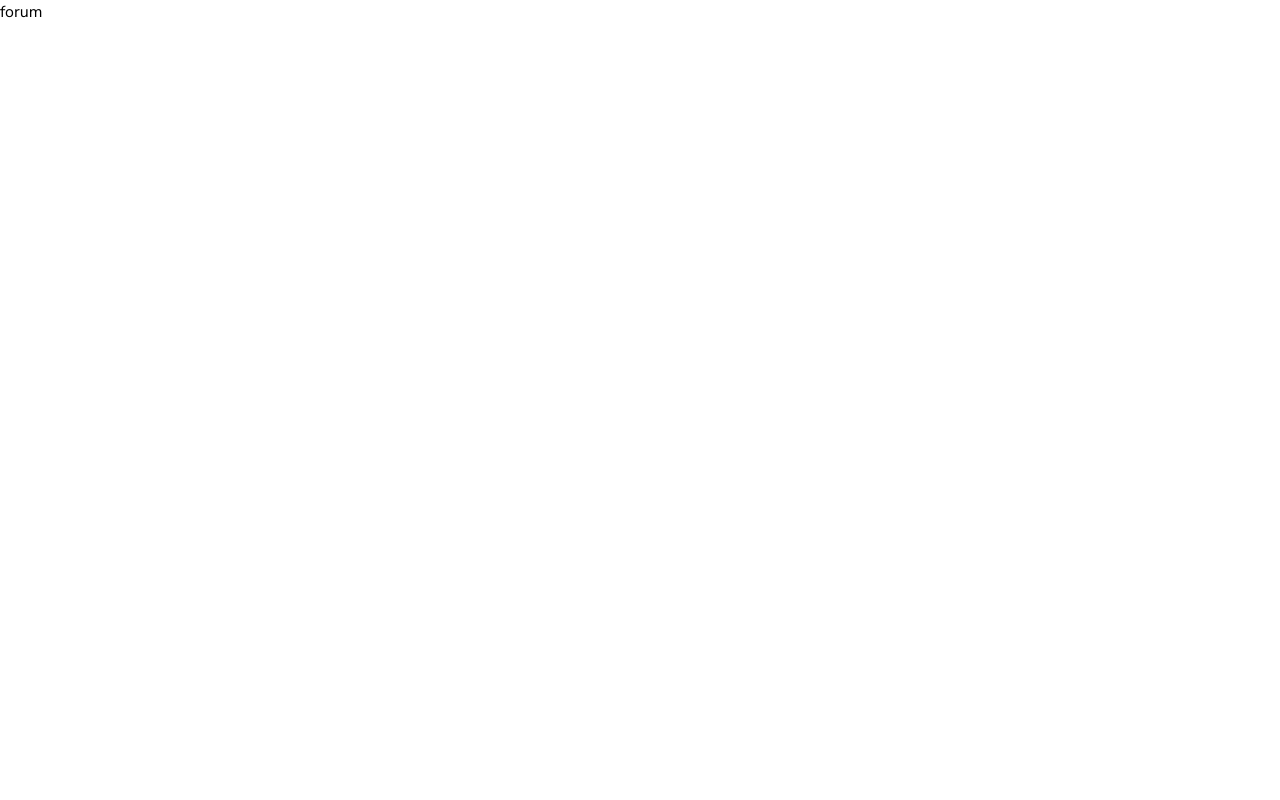
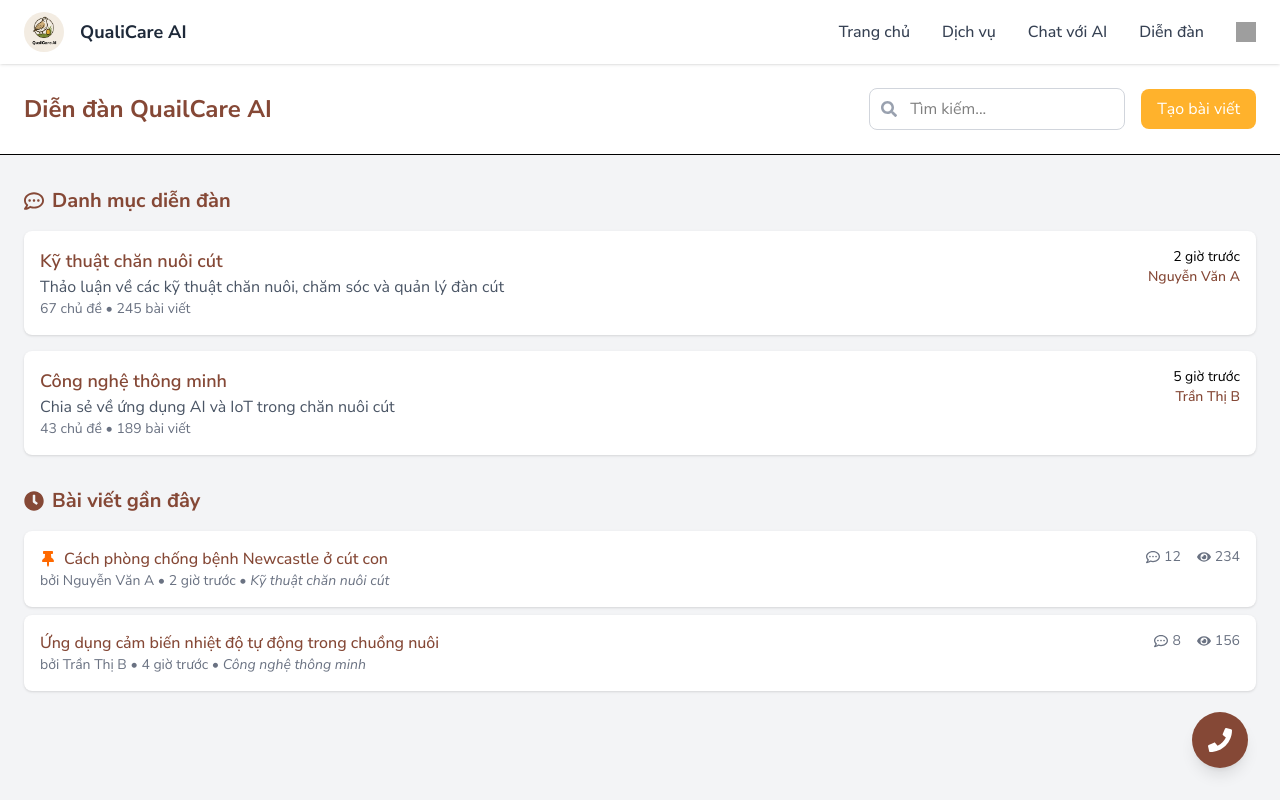
Before and after one commit to DuyITLOR/QualiCare_AI, a React (Vite) app in the folder client/: page /forum in a window 1280 px wide. Built offline with nearby package versions, Linux system fonts and the light colour scheme; grey boxes are pictures that could not be loaded.

Commit message:
initialforum page

```diff
--- a/client/package.json
+++ b/client/package.json
@@ -13,6 +13,7 @@
     "@tailwindcss/vite": "^4.1.13",
     "react": "^19.1.1",
     "react-dom": "^19.1.1",
+    "react-icons": "^5.5.0",
     "react-router-dom": "^7.8.2",
     "tailwindcss": "^4.1.13"
   },
--- a/client/src/App.jsx
+++ b/client/src/App.jsx
@@ -1,7 +1,7 @@
 import React from 'react'
 import { Route, Routes } from 'react-router-dom'
-import HomePage from './pages/HomePage'
-import Forum from './pages/Forum'
+import HomePage from './Pages/Homepage'
+import Forum from './Pages/Forum'
 import Services from './pages/Services'
 import Chatbox from './pages/Chatbox'
 
--- a/client/src/Pages/forum.jsx
+++ b/client/src/Pages/forum.jsx
@@ -1,9 +1,135 @@
-import React from 'react'
+import React from "react"
+import {
+  FaChevronDown, FaUser, FaPhone, FaSearch,
+  FaRegCommentDots, FaUsers, FaEye, FaClock,
+  FaThumbtack, FaStar
+} from "react-icons/fa"
+import Header from '../Components/header'
 
-const forum = () => {
+
+const Forum = () => {
+  const forumCategories = [
+    {
+      id: 1,
+      title: "Kỹ thuật chăn nuôi cút",
+      description: "Thảo luận về các kỹ thuật chăn nuôi, chăm sóc và quản lý đàn cút",
+      posts: 245,
+      topics: 67,
+      lastPost: "2 giờ trước",
+      lastUser: "Nguyễn Văn A",
+      color: "#FFB22C",
+    },
+    {
+      id: 2,
+      title: "Công nghệ thông minh",
+      description: "Chia sẻ về ứng dụng AI và IoT trong chăn nuôi cút",
+      posts: 189,
+      topics: 43,
+      lastPost: "5 giờ trước",
+      lastUser: "Trần Thị B",
+      color: "#854836",
+    },
+  ]
+
+  const recentPosts = [
+    {
+      id: 1,
+      title: "Cách phòng chống bệnh Newcastle ở cút con",
+      author: "Nguyễn Văn A",
+      replies: 12,
+      views: 234,
+      time: "2 giờ trước",
+      isPinned: true,
+      category: "Kỹ thuật chăn nuôi cút",
+    },
+    {
+      id: 2,
+      title: "Ứng dụng cảm biến nhiệt độ tự động trong chuồng nuôi",
+      author: "Trần Thị B",
+      replies: 8,
+      views: 156,
+      time: "4 giờ trước",
+      isPinned: false,
+      category: "Công nghệ thông minh",
+    },
+  ]
+
   return (
-    <div>forum</div>
+    <div className="min-h-screen bg-gray-100 pt-16">
+      <header>
+        <Header/>
+      </header>
+
+      {/* Search + Create Post */}
+      <div className="bg-white border-b">
+        <div className="max-w-7xl mx-auto flex justify-between items-center py-6 px-6">
+          <h2 className="text-2xl font-bold text-[#854836]">Diễn đàn QuailCare AI</h2>
+          <div className="flex items-center gap-4">
+            <div className="relative">
+              <FaSearch className="absolute left-3 top-1/2 -translate-y-1/2 text-gray-400" />
+              <input
+                type="text"
+                placeholder="Tìm kiếm..."
+                className="pl-10 pr-4 py-2 border border-gray-300 rounded-lg w-64"
+              />
+            </div>
+            <button className="bg-[#FFB22C] text-white px-4 py-2 rounded-lg">Tạo bài viết</button>
+          </div>
+        </div>
+      </div>
+
+      {/* Categories */}
+      <div className="max-w-7xl mx-auto py-8 px-6">
+        <h3 className="flex items-center gap-2 text-xl font-bold text-[#854836] mb-4">
+          <FaRegCommentDots /> Danh mục diễn đàn
+        </h3>
+        {forumCategories.map(cat => (
+          <div key={cat.id} className="bg-white p-4 mb-4 rounded-lg shadow-sm flex justify-between">
+            <div>
+              <h4 className="text-lg font-semibold text-[#854836]">{cat.title}</h4>
+              <p className="text-gray-600">{cat.description}</p>
+              <p className="text-sm text-gray-500">{cat.topics} chủ đề • {cat.posts} bài viết</p>
+            </div>
+            <div className="text-right text-sm">
+              <p>{cat.lastPost}</p>
+              <p className="font-medium text-[#854836]">{cat.lastUser}</p>
+            </div>
+          </div>
+        ))}
+
+        {/* Recent Posts */}
+        <h3 className="flex items-center gap-2 text-xl font-bold text-[#854836] mt-8 mb-4">
+          <FaClock /> Bài viết gần đây
+        </h3>
+        {recentPosts.map(post => (
+          <div key={post.id} className="bg-white p-4 mb-2 rounded-lg shadow-sm hover:bg-gray-50">
+            <div className="flex justify-between items-start">
+              <div>
+                <h4 className="font-medium text-[#854836] flex items-center gap-2">
+                  {post.isPinned && <FaThumbtack className="text-orange-500" />}
+                  {post.title}
+                </h4>
+                <p className="text-sm text-gray-500">
+                  bởi {post.author} • {post.time} • <span className="italic">{post.category}</span>
+                </p>
+              </div>
+              <div className="flex items-center gap-4 text-gray-500 text-sm">
+                <span className="flex items-center gap-1"><FaRegCommentDots /> {post.replies}</span>
+                <span className="flex items-center gap-1"><FaEye /> {post.views}</span>
+              </div>
+            </div>
+          </div>
+        ))}
+      </div>
+
+      {/* Floating Button */}
+      <div className="fixed bottom-8 right-8">
+        <button className="bg-[#854836] w-14 h-14 rounded-full shadow-lg flex items-center justify-center">
+          <FaPhone className="text-white w-6 h-6" />
+        </button>
+      </div>
+    </div>
   )
 }
 
-export default forum
+export default Forum
```
Also changed, not shown: 1 other file (tests, documents, lock files or other folders).
